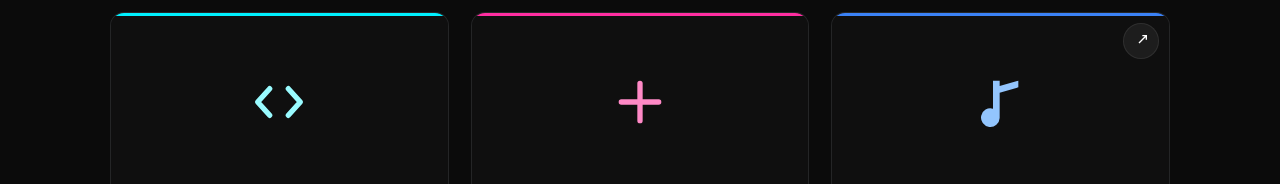
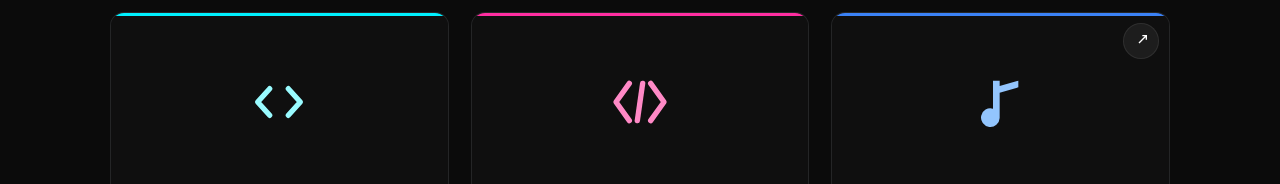
Before and after one commit to ZuuCorp/portofolio, a plain HTML site: page projects.html in a window 1280 px wide. Shown: the part 583-767 px from the top of the page. Drawn offline with nearby package versions, Linux system fonts and the light colour scheme.

Commit message:
projects(ui): use developer code icon for Worker captcha solveur

```diff
--- a/projects.html
+++ b/projects.html
@@ -96,7 +96,11 @@
           </article>
           <article class="project-card accent-pink" role="listitem" data-tags="tools worker captcha">
             <div class="icon-plate" aria-hidden="true">
-              <svg viewBox="0 0 24 24" fill="none" xmlns="http://www.w3.org/2000/svg"><path d="M5 12h14M12 5v14" stroke="currentColor" stroke-width="2" stroke-linecap="round"/></svg>
+              <svg viewBox="0 0 24 24" fill="none" xmlns="http://www.w3.org/2000/svg">
+                <path d="M8 5 3 12l5 7" stroke="currentColor" stroke-width="2" stroke-linecap="round" stroke-linejoin="round"/>
+                <path d="M16 5 21 12l-5 7" stroke="currentColor" stroke-width="2" stroke-linecap="round" stroke-linejoin="round"/>
+                <path d="M13 5 11 19" stroke="currentColor" stroke-width="2" stroke-linecap="round" stroke-linejoin="round"/>
+              </svg>
             </div>
             <div class="content">
               <h4>Worker captcha solveur</h4>
```
